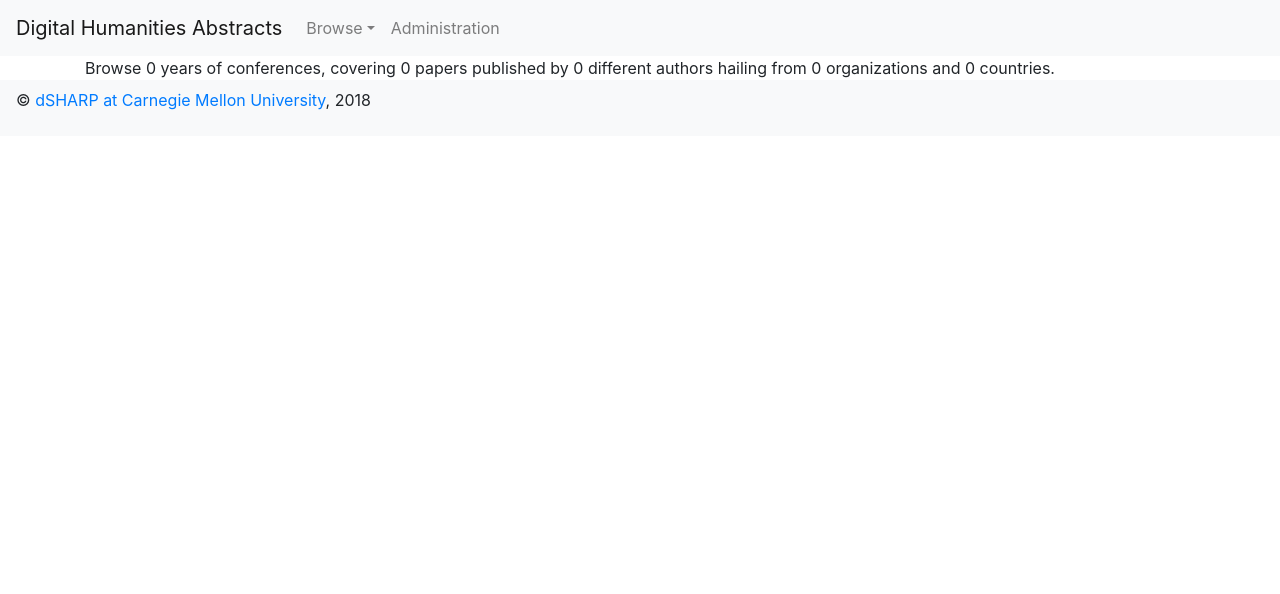
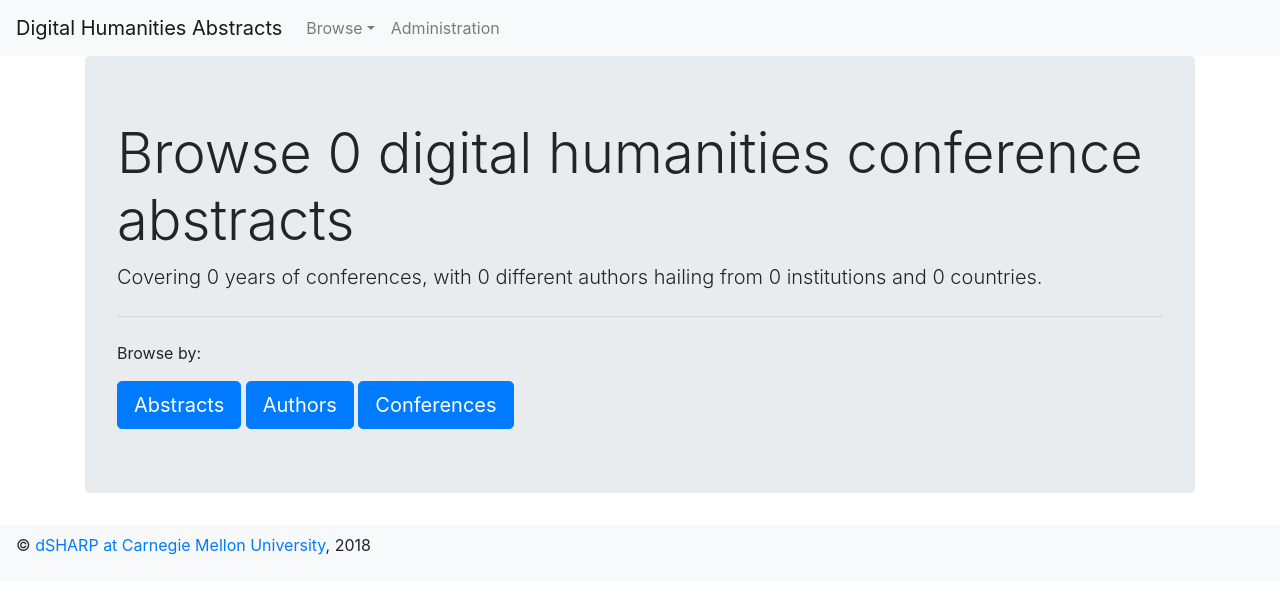
Before and after one commit to cmu-lib/dhweb_app, a Django app: page / in a window 1280 px wide. Shown: the top 594 px of the page. Run offline with Django 3.2, Linux system fonts and the light colour scheme; data that the repository does not hold is empty; some libraries are stand-ins or nearby versions.

Commit message:
use jumbotron for home page

```diff
--- a/app/abstracts/templates/index.html
+++ b/app/abstracts/templates/index.html
@@ -2,6 +2,16 @@
 
 {% block content %}
 
-Browse {{ site.conference_count }} years of conferences, covering {{ site.work_count }} papers published by {{ site.author_count }} different authors hailing from {{ site.institution_count }} organizations and {{ site.country_count }} countries.
+{% load humanize %}
+
+<div class=jumbotron>
+  <h1 class="display-4">Browse {{ site.work_count | intcomma }} digital humanities conference abstracts</h1>
+  <p class="lead">Covering {{ site.conference_count | intcomma }} years of conferences, with {{ site.author_count | intcomma }} different authors hailing from {{ site.institution_count | intcomma }} institutions and {{ site.country_count | intcomma }} countries.</p>
+  <hr class="my-4">
+  <p>Browse by:</p>
+  <a class="btn btn-primary btn-lg" href="{% url 'work_list' %}">Abstracts</a>
+  <a class="btn btn-primary btn-lg" href="{% url 'author_list' %}">Authors</a>
+  <a class="btn btn-primary btn-lg" href="{% url 'conference_list' %}">Conferences</a>
+</div>
 
 {% endblock %}
--- a/app/dhweb/settings.py
+++ b/app/dhweb/settings.py
@@ -42,6 +42,7 @@ INSTALLED_APPS = [
     "bootstrap4",
     "crispy_forms",
     "import_export",
+    "django.contrib.humanize",
 ]
 
 CRISPY_TEMPLATE_PACK = "bootstrap4"
```
